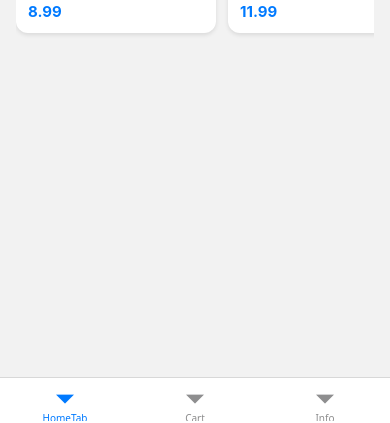
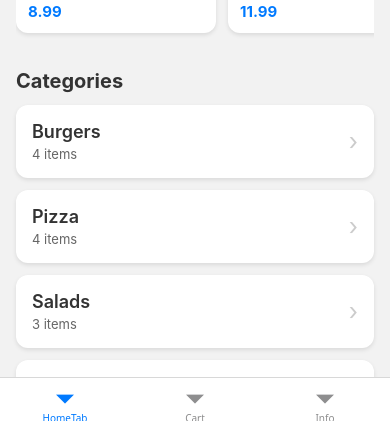
Before and after one commit to Nick24s/react-native-restaurant-app, a React Native app: screen /Home in a window 390 px wide. Shown: the part 418-841 px from the top of the page. Built offline with nearby package versions, Linux system fonts and the light colour scheme.

Commit message:
add categories section in home screen

```diff
--- /dev/null
+++ b/src/components/CategoryCard.jsx
@@ -0,0 +1,49 @@
+import { StyleSheet, Text, View } from "react-native";
+
+export default function CategoryCard ({title,itemCount = 0}) {
+    return (
+        <View style={styles.container}>
+            <View style={styles.content}>
+                <Text style={styles.title}>{title}</Text>
+                <Text style={styles.itemCount}>{itemCount} items</Text>
+            </View>
+            <Text style={styles.arrow}>›</Text>
+        </View>
+    );
+};
+
+
+const styles = StyleSheet.create({
+    container: {
+        backgroundColor: '#fff',
+        borderRadius: 12,
+        padding: 16,
+        flexDirection: 'row',
+        alignItems: 'center',
+        justifyContent: 'space-between',
+        shadowColor: '#000',
+        shadowOffset: { width: 0, height: 2 },
+        shadowOpacity: 0.1,
+        shadowRadius: 4,
+        elevation: 3,
+        marginBottom: 12,
+    },
+    content: {
+        flex: 1,
+    },
+    title: {
+        fontSize: 18,
+        fontWeight: '600',
+        color: '#333',
+    },
+    itemCount: {
+        fontSize: 13,
+        color: '#666',
+        marginTop: 4,
+    },
+    arrow: {
+        fontSize: 24,
+        color: '#ccc',
+        marginLeft: 8,
+    },
+});
--- a/src/screens/HomeScreen.jsx
+++ b/src/screens/HomeScreen.jsx
@@ -1,6 +1,8 @@
 import { ScrollView, StyleSheet, Text, View } from "react-native";
-import { featuredItems } from "../data/menuItems";
+import { featuredItems, getItemsByCategory } from "../data/menuItems";
 import Card from "../components/Card";
+import { categories } from "../data/categoriesData";
+import CategoryCard from "../components/CategoryCard";
 
 export default function HomeScreen() {
   return (
@@ -27,6 +29,13 @@ export default function HomeScreen() {
             </ScrollView>
         </View>
         {/* categorhy section */}
+        <View style={styles.section}>
+            <Text style={styles.sectionTitle}>Categories</Text>
+            {categories.map((category) => {
+                const itemCount = getItemsByCategory(category.id).length;
+               return <CategoryCard key={category.id} {...category} itemCount={itemCount}/>
+            })}
+        </View>
     </ScrollView>
   );
 }
```
